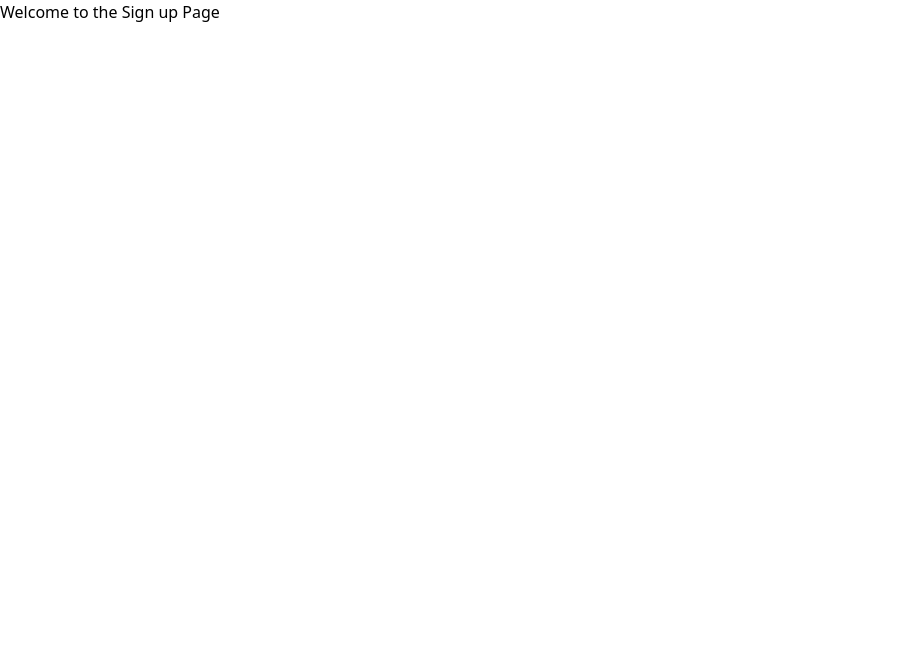
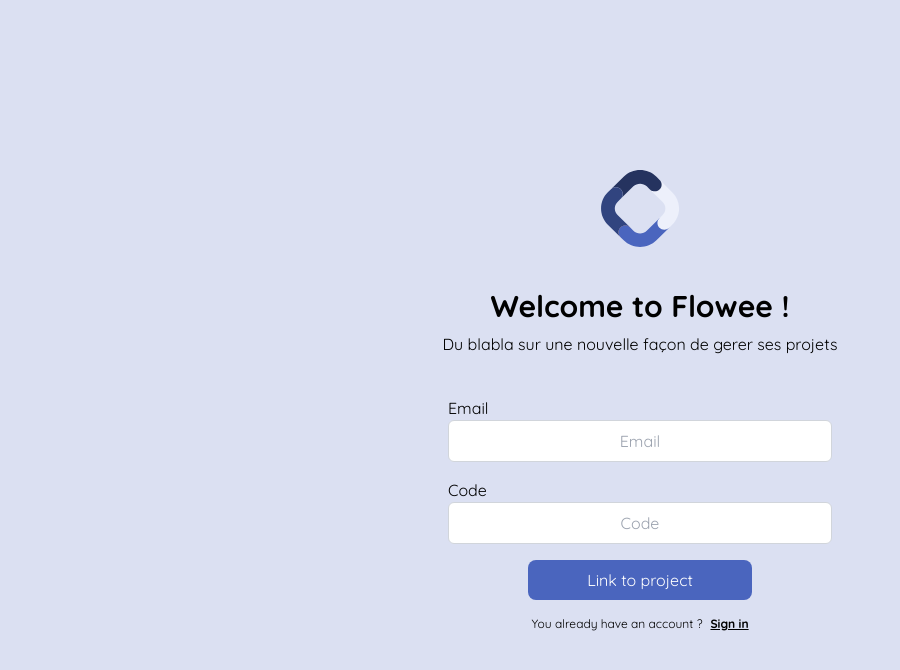
Before and after one commit to WildCodeSchool/cdajs-2405-projet-flowee, a React (Vite) app in the folder frontend/: page /signup in a window 1280 px wide. Shown: the top 670 px of the page, without its empty margins (0-900 px from the left). Built offline with nearby package versions, Linux system fonts and the light colour scheme.

Commit message:
Add client signup Page and working form on frontend

```diff
--- /dev/null
+++ b/frontend/src/components/Icons/LogoClient.tsx
@@ -0,0 +1,41 @@
+export default function LogoClientIcon({
+  className,
+}: {
+  className?: string;
+}) {
+  return (
+    <svg
+      width="38"
+      height="37"
+      viewBox="0 0 38 37"
+      fill="none"
+      xmlns="http://www.w3.org/2000/svg"
+      className={className}
+    >
+      <path
+        d="M5.76331 9.17548C5.68245 9.22614 5.60894 9.27681 5.53543 9.33471C5.60894 9.26957 5.68245 9.2189 5.76331 9.17548Z"
+        fill="#FB998E"
+      />
+      <path
+        d="M13.7838 31.7659C12.6149 32.9167 10.7624 33.0108 9.4833 32.0264C8.48353 30.7742 8.57909 28.943 9.74794 27.7922C10.9315 26.6341 12.7767 26.5473 14.0558 27.5244C15.0555 28.7838 14.9673 30.6078 13.7838 31.7659Z"
+        fill="#FB998E"
+      />
+      <path
+        d="M32.5446 28.1384C32.4564 28.2614 32.3682 28.3555 32.2653 28.4569L26.8106 33.8202C22.5249 38.0399 15.5485 38.0399 11.2554 33.8202L9.74837 32.3364C9.6528 32.2351 9.55724 32.1337 9.48373 32.0252C8.48396 30.773 8.57952 28.9418 9.74837 27.791C10.9319 26.6329 12.7771 26.546 14.0562 27.5232C14.1665 27.6028 14.2694 27.6969 14.365 27.791L15.872 29.2747C17.6142 30.9901 20.4518 30.9901 22.194 29.2747L27.6487 23.9114C27.7442 23.8173 27.8472 23.7232 27.9574 23.6436C29.2292 22.6592 31.0817 22.7461 32.2653 23.9114C33.4341 25.0622 33.5297 26.879 32.5446 28.1384Z"
+        fill="#4A65BE"
+      />
+      <path
+        d="M34.3539 26.3948L32.8469 27.8786C31.5752 29.1307 29.5021 29.1307 28.2303 27.8786C26.9586 26.6264 26.9586 24.5853 28.2303 23.3331L29.7374 21.8493C31.4796 20.1339 31.4796 17.3401 29.7374 15.6247L24.2901 10.2613C23.0183 9.00915 23.0183 6.96804 24.2901 5.71587C25.5618 4.4637 27.6349 4.4637 28.9067 5.71587L34.3539 11.0792C38.6397 15.299 38.6397 22.175 34.3539 26.3948Z"
+        fill="#EDF0FB"
+      />
+      <path
+        d="M28.1038 9.88404C26.9202 10.8684 25.1927 10.796 23.9724 9.90575C23.9724 9.89851 23.965 9.89852 23.965 9.89852C23.8253 9.79718 23.7004 9.68861 23.5827 9.57281L22.2228 8.22654C20.4585 6.49667 17.6062 6.49667 15.8492 8.22654L10.5416 13.4524C10.424 13.5682 10.2917 13.6767 10.1594 13.7781C10.3725 13.4958 10.5269 13.1918 10.6372 12.8661C10.6592 12.8009 10.6739 12.743 10.696 12.6779C10.7328 12.5114 10.7695 12.345 10.7842 12.1785C10.7916 12.0699 10.7989 11.9686 10.7989 11.8672C10.7989 11.0421 10.4828 10.2242 9.84326 9.59452C9.71829 9.47148 9.58596 9.36291 9.44629 9.26157C8.87289 8.85625 8.20393 8.65358 7.52761 8.65358C7.42469 8.65358 7.32912 8.66082 7.22621 8.66806C7.15269 8.66806 7.07919 8.68977 7.01302 8.69701C6.93216 8.71149 6.85864 8.72596 6.78513 8.74044C6.76308 8.74768 6.74838 8.75492 6.72633 8.75492C6.5646 8.79834 6.39552 8.85625 6.24114 8.92139C6.07941 8.99377 5.91769 9.07414 5.76331 9.17548C5.68245 9.22614 5.60894 9.27681 5.53543 9.33471C5.61629 9.2189 5.71185 9.11681 5.80742 9.02272L11.2326 3.68109C15.5405 -0.560364 22.5242 -0.560364 26.8394 3.68109L28.317 5.14316C28.4125 5.23726 28.5081 5.33859 28.589 5.44716C29.6475 6.77895 29.4785 8.74044 28.1038 9.88404Z"
+        fill="#25335F"
+      />
+      <path
+        d="M14.0557 27.5213C12.7766 26.5441 10.9314 26.631 9.74788 27.7891C8.57903 28.9399 8.48347 30.7711 9.48324 32.0233C9.37297 31.9509 9.27005 31.8568 9.16713 31.7627L3.71985 26.3994C-0.573283 22.1724 -0.573283 15.3036 3.71985 11.0766L5.22686 9.5928C5.32242 9.4987 5.42534 9.40461 5.53561 9.33223C5.60912 9.27433 5.68263 9.22366 5.7635 9.173C5.91787 9.07166 6.0796 8.99205 6.24133 8.91967C6.39571 8.85452 6.56479 8.79662 6.72652 8.75319C6.74857 8.75319 6.76327 8.74596 6.78532 8.73872C6.85883 8.72424 6.93235 8.70976 7.01321 8.69529C7.07938 8.68805 7.15288 8.67357 7.2264 8.66634C7.32931 8.6591 7.42488 8.65186 7.5278 8.65186C8.20411 8.65186 8.87308 8.85452 9.44648 9.25985C9.58615 9.36118 9.71847 9.46975 9.84345 9.5928C10.483 10.2225 10.7991 11.0404 10.7991 11.8655C10.7991 11.9669 10.7918 12.0682 10.7844 12.1768C10.7697 12.3432 10.7329 12.5097 10.6962 12.6762C10.6741 12.7413 10.6594 12.7992 10.6374 12.8644C10.5271 13.1901 10.3727 13.4941 10.1595 13.7763H10.1522C10.1522 13.7763 10.1301 13.8125 10.1154 13.8343C10.0346 13.9428 9.93901 14.0442 9.84345 14.1382L8.33644 15.622C6.59419 17.3447 6.59419 20.1385 8.33644 21.8539L13.7837 27.2173C13.8793 27.3114 13.9748 27.4127 14.0557 27.5213Z"
+        fill="#31447F"
+      />
+    </svg>
+  );
+}
--- a/frontend/src/graphql-queries/projects.ts
+++ b/frontend/src/graphql-queries/projects.ts
@@ -5,12 +5,18 @@ export const GET_ALL_PROJECTS_QUERY = gql`
     getAllProjects {
     id
     name
+    clientEmail
+    companyUserId
     description
     startDate
     endDate
     status
-      author
     client {
+      id
+      name
+    }
+    companyUser {
+      id
       firstname
       lastname
     }
--- a/frontend/src/index.css
+++ b/frontend/src/index.css
@@ -1,6 +1,14 @@
+@import url("https://fonts.googleapis.com/css2?family=Quicksand:wght@300;400;500;600;700&display=swap");
+
 @tailwind base;
 @tailwind components;
 @tailwind utilities;
+
+@layer base {
+  html {
+    @apply font-quicksand;
+  }
+}
 html,
 body,
 main {
--- a/frontend/src/pages/Signup.tsx
+++ b/frontend/src/pages/Signup.tsx
@@ -1,7 +1,78 @@
+import { type ChangeEvent, type FormEvent, useState } from "react";
+import { Link } from "react-router-dom";
+import LogoClientIcon from "../components/Icons/LogoClient";
+
+interface FormData {
+  email: string;
+  accessCode: string;
+}
 export default function Signup() {
+  const initialFormData: FormData = {
+    email: "",
+    accessCode: "",
+  };
+  const [signUpData, setSignUpData] = useState(initialFormData);
+
+  const handleChangeForm = (e: ChangeEvent<HTMLInputElement>) => {
+    setSignUpData((prev) => ({
+      ...prev,
+      [e.target.name]: e.target.value,
+    }));
+  };
+  const handleSubmit = (e: FormEvent<HTMLFormElement>) => {
+    e.preventDefault();
+    console.info(signUpData);
+    setSignUpData(initialFormData);
+  };
+
   return (
-    <div>
-      <h1>Welcome to the Sign up Page</h1>
+    <div className="px-10 bg-blueBg flex flex-col items-center gap-10 h-svh justify-center">
+      <LogoClientIcon className="h-20 w-20" />
+      <div className="flex flex-col gap-2 text-center">
+        <h1 className="text-3xl font-bold">Welcome to Flowee ! </h1>
+        <h2>Du blabla sur une nouvelle façon de gerer ses projets</h2>
+      </div>
+      <div className="flex flex-col gap-4 w-full max-w-96">
+        <form className="flex flex-col gap-4" onSubmit={handleSubmit}>
+          <label htmlFor="email" className="flex flex-col w-full ">
+            Email
+            <input
+              type="email"
+              name="email"
+              value={signUpData.email}
+              placeholder="Email"
+              className="text-center p-2 border border-gray-300 rounded-md w-full"
+              onChange={handleChangeForm}
+              required
+            />
+          </label>
+          <label htmlFor="accessCode" className="flex flex-col">
+            Code
+            <input
+              type="text"
+              name="accessCode"
+              value={signUpData.accessCode}
+              placeholder="Code"
+              className="text-center p-2 border border-gray-300 rounded-md w-full"
+              onChange={handleChangeForm}
+              required
+            />
+          </label>
+          <button
+            type="submit"
+            className="bg-bluebase w-56 inline-block rounded-lg py-2 px-4 text-white text-base self-center"
+          >
+            Link to project
+          </button>
+        </form>
+
+        <div className="flex flex-row items-center gap-2 justify-center">
+          <p className="text-xs ">You already have an account ?</p>
+          <Link to="/Login" className="font-bold text-xs underline ">
+            Sign in
+          </Link>
+        </div>
+      </div>
     </div>
   );
 }
--- a/frontend/tailwind.config.js
+++ b/frontend/tailwind.config.js
@@ -10,9 +10,12 @@ module.exports = {
         orangelight: "#E3AB76",
         verylightorange: "#E9BB8E",
         orangeBg: "#FAF1E7",
+        darkblue: "#25335F",
+        midblue: "#31447F",
         bluebase: "#4A65BE",
-        bluelight: "#ABB7E1",
+        bluelight: "#7A8ECF",
         verylightblue: "#EDF0FB",
+        blueBg: "#DBE0F2",
       },
       boxShadow: {
         "t-md":
@@ -22,6 +25,13 @@ module.exports = {
       fontFamily: {
         quicksand: ["Quicksand", "sans-serif"],
       },
+      fontWeight: {
+        light: "300",
+        normal: "400",
+        medium: "500",
+        semibold: "600",
+        bold: "700",
+      },
     },
     plugins: [],
   },
```
Lines whose indentation alone changed are shown as unchanged.
